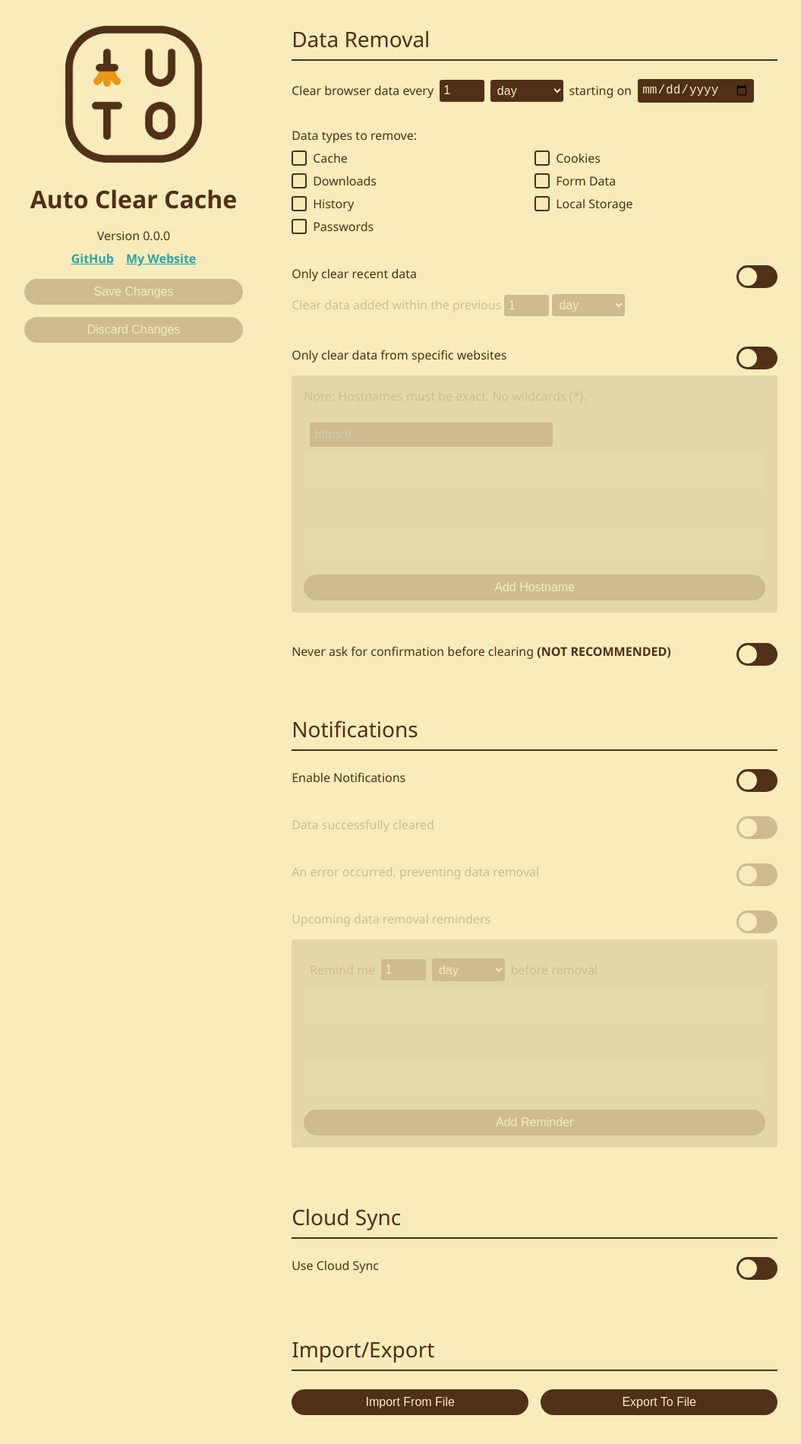
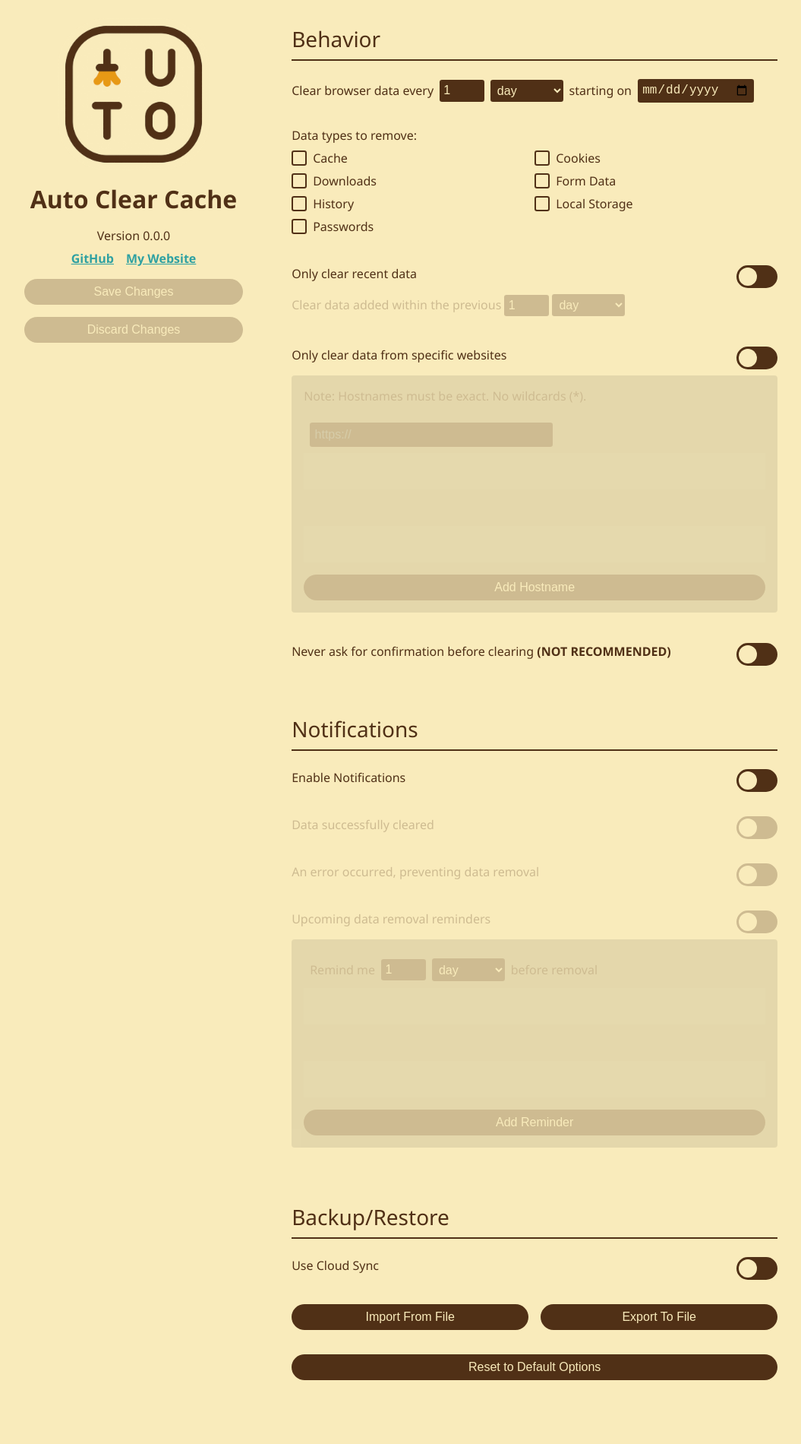
Before and after one commit to JackDotJS/auto-clear-cache, a browser extension: page options/options.html in a window 1280 px wide. Shown: the part 40-1940 px from the top of the page at 76% size, without its empty margins (112-1167 px from the left). Drawn offline with Linux system fonts and the light colour scheme.

Commit message:
minor frontend updates

```diff
--- a/options/options.html
+++ b/options/options.html
@@ -27,7 +27,7 @@
   </header>
   <main>
     <section>
-      <h2>Data Removal</h2>
+      <h2>Behavior</h2>
       <div id="interval">
         Clear browser data every
         <input type="number" id="interval-units" min="1" max="999" value="1" autocomplete="off"/>
@@ -165,21 +165,18 @@
     </section>
 
     <section>
-      <h2>Cloud Sync</h2>
-      <div class="grouped">
-        <label class="toggle">
-          <span role="presentation">Use Cloud Sync</span>
-          <input id="sync-toggle" type="checkbox" autocomplete="off"/>
-          <label for="sync-toggle" aria-hidden="true"></label>
-        </label>
-      </div>
-    </section>
-
-    <section>
-      <h2>Import/Export</h2>
+      <h2>Backup/Restore</h2>
+      <label class="toggle">
+        <span role="presentation">Use Cloud Sync</span>
+        <input id="sync-toggle" type="checkbox" autocomplete="off"/>
+        <label for="sync-toggle" aria-hidden="true"></label>
+      </label>
       <div class="button-row">
         <button id="import-button" autocomplete="off">Import From File</button>
         <button id="export-button" autocomplete="off">Export To File</button>
+      </div>
+      <div class="button-row">
+        <button id="load-defaults" autocomplete="off">Reset to Default Options</button>
       </div>
     </section>
   </main>
```
